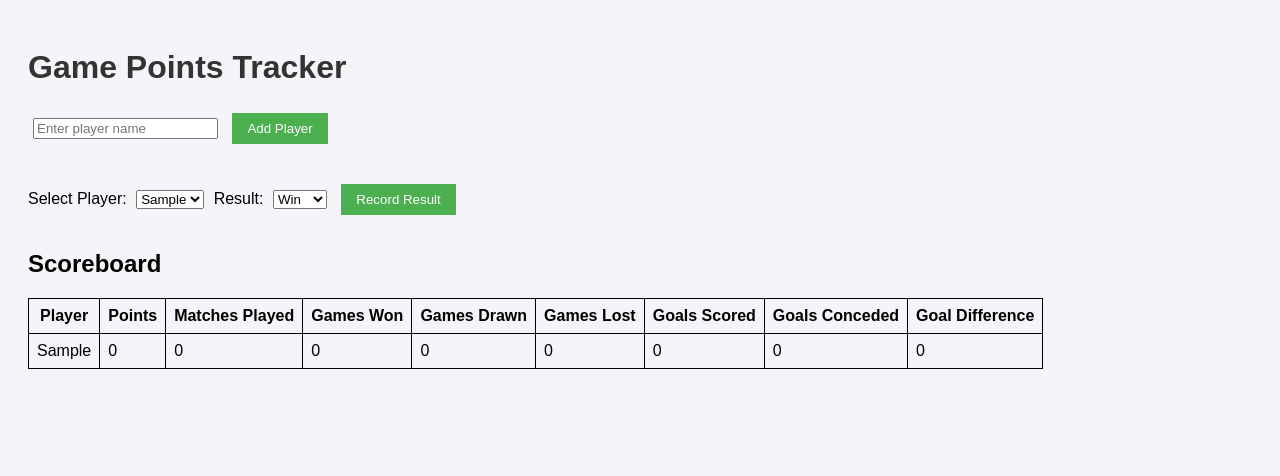
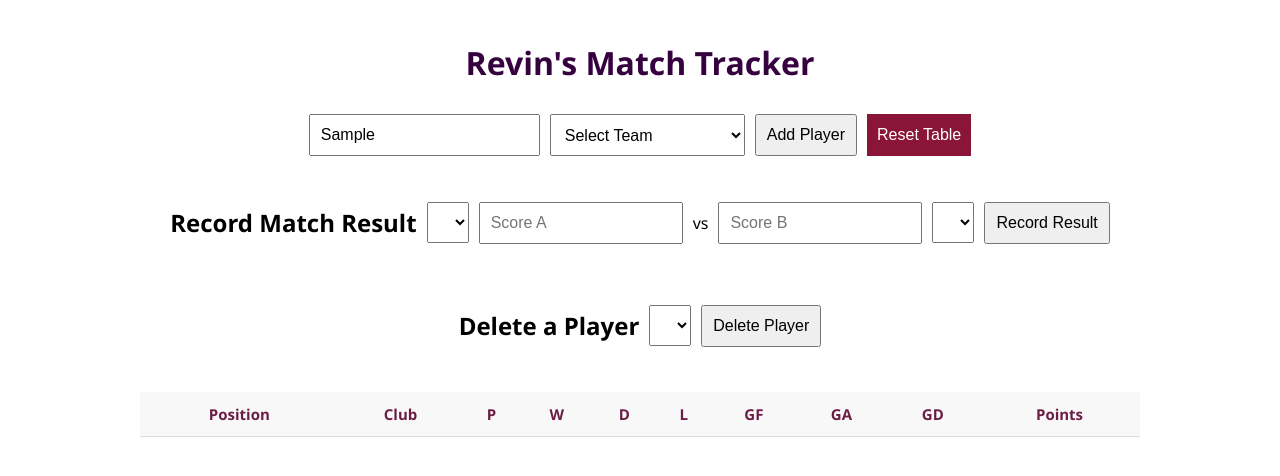
Before and after one commit to Revnin/game-tracker, a plain HTML site: page index.html in a window 1280 px wide. Both pictures are taken after typing "Sample" into the empty fields and a click on the button "Add Player". Drawn offline with Linux system fonts and the light colour scheme.

Commit message:
Add files via upload

```diff
--- a/index.html
+++ b/index.html
@@ -2,85 +2,78 @@
 <html lang="en">
 <head>
   <meta charset="UTF-8" />
-  <meta name="viewport" content="width=device-width, initial-scale=1.0">
-  <title>Game Points Tracker</title>
-  <style>
-    table, th, td {
-      border: 1px solid black;
-      border-collapse: collapse;
-      padding: 8px;
-    }
-    body {
-      font-family: Arial, sans-serif;
-      padding: 20px;
-      background-color: #f4f4f9;
-    }
-    h1 {
-      color: #333;
-    }
-    .container {
-      margin-bottom: 30px;
-    }
-    input, select, button {
-      margin: 5px;
-    }
-    button {
-      padding: 8px 15px;
-      background-color: #4CAF50;
-      color: white;
-      border: none;
-      cursor: pointer;
-    }
-    button:hover {
-      background-color: #45a049;
-    }
-  </style>
+  <meta name="viewport" content="width=device-width, initial-scale=1.0"/>
+  <title>Revin's Match Tracker</title>
+  <link rel="stylesheet" href="styles.css" />
 </head>
 <body>
+  <div class="container">
+    <h1>Revin's Match Tracker</h1>
 
-  <h1>Game Points Tracker</h1>
+    <!-- Add Player Form -->
+    <div class="form">
+      <input type="text" id="playerName" placeholder="Player Name" />
 
-  <!-- Section to add a new player -->
-  <div class="container">
-    <input type="text" id="playerName" placeholder="Enter player name" />
+      <select id="teamSelect">
+        <option value="">Select Team</option>
+        <optgroup label="Premier League">
+          <option value="arsenal">Arsenal</option>
+          <option value="man_city">Manchester City</option>
+          <option value="man_united">Manchester United</option>
+          <option value="chelsea">Chelsea</option>
+          <option value="liverpool">Liverpool</option>
+        </optgroup>
+        <optgroup label="La Liga">
+          <option value="real_madrid">Real Madrid</option>
+          <option value="barcelona">Barcelona</option>
+          <option value="atletico">Atletico Madrid</option>
+          <option value="sevilla">Sevilla</option>
+          <option value="valencia">Valencia</option>
+        </optgroup>
+      </select>
+
       <button onclick="addPlayer()">Add Player</button>
+      <button onclick="resetTable()" class="reset-btn">Reset Table</button>
     </div>
 
-  <!-- Section to record match result -->
-  <div class="container">
-    <label for="selectedPlayer">Select Player:</label>
-    <select id="selectedPlayer"></select>
-
-    <label for="matchResult">Result:</label>
-    <select id="matchResult">
-      <option value="win">Win</option>
-      <option value="draw">Draw</option>
-      <option value="loss">Loss</option>
-    </select>
-
-    <button onclick="recordResult()">Record Result</button>
+    <!-- Match Result Section -->
+    <div class="match-form">
+      <h2>Record Match Result</h2>
+      <select id="teamA"></select>
+      <input type="number" id="scoreA" placeholder="Score A" min="0" />
+      <span>vs</span>
+      <input type="number" id="scoreB" placeholder="Score B" min="0" />
+      <select id="teamB"></select>
+      <button onclick="recordMatch()">Record Result</button>
     </div>
 
-  <!-- Scoreboard -->
-  <h2>Scoreboard</h2>
-  <table id="scoreboard">
+    <!-- Delete Player -->
+    <div class="delete-form">
+      <h2>Delete a Player</h2>
+      <select id="deletePlayerSelect"></select>
+      <button onclick="deletePlayer()">Delete Player</button>
+    </div>
+
+    <!-- Table -->
+    <table id="playersTable">
       <thead>
         <tr>
-        <th>Player</th>
+          <th>Position</th>
+          <th>Club</th>
+          <th>P</th>
+          <th>W</th>
+          <th>D</th>
+          <th>L</th>
+          <th>GF</th>
+          <th>GA</th>
+          <th>GD</th>
           <th>Points</th>
-        <th>Matches Played</th>
-        <th>Games Won</th>
-        <th>Games Drawn</th>
-        <th>Games Lost</th>
-        <th>Goals Scored</th>
-        <th>Goals Conceded</th>
-        <th>Goal Difference</th>
         </tr>
       </thead>
       <tbody></tbody>
     </table>
+  </div>
 
-  <!-- Link to JavaScript file -->
   <script src="script.js"></script>
 </body>
 </html>
--- a/script.js
+++ b/script.js
@@ -1,126 +1,223 @@
+const teams = {
+  arsenal: {
+    name: "Arsenal",
+    logo: "https://upload.wikimedia.org/wikipedia/en/5/53/Arsenal_FC.svg"
+  },
+  man_city: {
+    name: "Manchester City",
+    logo: "https://upload.wikimedia.org/wikipedia/en/e/eb/Manchester_City_FC_badge.svg"
+  },
+  man_united: {
+    name: "Manchester United",
+    logo: "https://upload.wikimedia.org/wikipedia/en/7/7a/Manchester_United_FC_crest.svg"
+  },
+  chelsea: {
+    name: "Chelsea",
+    logo: "https://upload.wikimedia.org/wikipedia/en/c/cc/Chelsea_FC.svg"
+  },
+  liverpool: {
+    name: "Liverpool",
+    logo: "https://upload.wikimedia.org/wikipedia/en/0/0c/Liverpool_FC.svg"
+  },
+  real_madrid: {
+    name: "Real Madrid",
+    logo: "https://upload.wikimedia.org/wikipedia/en/5/56/Real_Madrid_CF.svg"
+  },
+  barcelona: {
+    name: "Barcelona",
+    logo: "https://upload.wikimedia.org/wikipedia/en/4/47/FC_Barcelona_%28crest%29.svg"
+  },
+  atletico: {
+    name: "Atletico Madrid",
+    logo: "https://upload.wikimedia.org/wikipedia/en/f/f4/Atletico_Madrid_2017_logo.svg"
+  },
+  sevilla: {
+    name: "Sevilla",
+    logo: "https://upload.wikimedia.org/wikipedia/en/8/86/Sevilla_CF_logo.svg"
+  },
+  valencia: {
+    name: "Valencia",
+    logo: "https://upload.wikimedia.org/wikipedia/en/c/ce/Valencia_CF.svg"
+  }
+};
+
 let players = [];
 
-// Function to add a new player
+function loadPlayers() {
+  const saved = localStorage.getItem("players");
+  if (saved) players = JSON.parse(saved);
+  sortAndDisplayPlayers();
+  updateMatchDropdowns();
+  updateDeleteDropdown();
+}
+
+function savePlayers() {
+  localStorage.setItem("players", JSON.stringify(players));
+}
+
 function addPlayer() {
   const nameInput = document.getElementById("playerName");
+  const teamKey = document.getElementById("teamSelect").value;
   const name = nameInput.value.trim();
 
-  if (name === "") {
-    alert("Please enter a player name.");
+  if (!name || !teamKey) return alert("Please enter player name and select team.");
+
+  const team = teams[teamKey];
+
+  const player = {
+    name,
+    team: team.name,
+    logo: team.logo,
+    played: 0,
+    won: 0,
+    drawn: 0,
+    lost: 0,
+    gf: 0,
+    ga: 0,
+    gd: 0,
+    points: 0
+  };
+
+  players.push(player);
+  savePlayers();
+  sortAndDisplayPlayers();
+  updateMatchDropdowns();
+  updateDeleteDropdown();
+
+  nameInput.value = "";
+  document.getElementById("teamSelect").value = "";
+}
+
+function sortAndDisplayPlayers() {
+  players.forEach(p => {
+    p.gd = p.gf - p.ga;
+    p.points = p.won * 3 + p.drawn;
+    p.played = p.won + p.drawn + p.lost;
+  });
+
+  players.sort((a, b) => b.points - a.points || b.gd - a.gd || b.gf - a.gf);
+
+  const tbody = document.querySelector("#playersTable tbody");
+  tbody.innerHTML = "";
+
+  players.forEach((player, index) => {
+    const row = tbody.insertRow();
+
+    row.insertCell(0).textContent = index + 1;
+
+    const clubCell = row.insertCell(1);
+    clubCell.className = "club-cell";
+    clubCell.innerHTML = `
+      <img src="${player.logo}" class="club-logo" alt="logo">
+      <span class="club-name">${player.name}</span>
+    `;
+
+    row.insertCell(2).textContent = player.played;
+    row.insertCell(3).textContent = player.won;
+    row.insertCell(4).textContent = player.drawn;
+    row.insertCell(5).textContent = player.lost;
+    row.insertCell(6).textContent = player.gf;
+    row.insertCell(7).textContent = player.ga;
+    row.insertCell(8).textContent = player.gd;
+    row.insertCell(9).textContent = player.points;
+  });
+}
+
+function resetTable() {
+  if (confirm("Reset the table?")) {
+    players = [];
+    localStorage.removeItem("players");
+    sortAndDisplayPlayers();
+    updateMatchDropdowns();
+    updateDeleteDropdown();
+  }
+}
+
+function updateMatchDropdowns() {
+  const teamA = document.getElementById("teamA");
+  const teamB = document.getElementById("teamB");
+  teamA.innerHTML = "";
+  teamB.innerHTML = "";
+
+  players.forEach((player, index) => {
+    const optionA = document.createElement("option");
+    optionA.value = index;
+    optionA.textContent = player.name;
+    const optionB = optionA.cloneNode(true);
+    teamA.appendChild(optionA);
+    teamB.appendChild(optionB);
+  });
+}
+
+function recordMatch() {
+  const aIndex = parseInt(document.getElementById("teamA").value);
+  const bIndex = parseInt(document.getElementById("teamB").value);
+  const scoreA = parseInt(document.getElementById("scoreA").value);
+  const scoreB = parseInt(document.getElementById("scoreB").value);
+
+  if (isNaN(scoreA) || isNaN(scoreB) || aIndex === bIndex) {
+    alert("Enter valid scores and select two different teams.");
     return;
   }
 
-  // Check if player already exists
-  if (players.some(player => player.name === name)) {
-    alert("Player already exists.");
+  const teamA = players[aIndex];
+  const teamB = players[bIndex];
+
+  teamA.gf += scoreA;
+  teamA.ga += scoreB;
+
+  teamB.gf += scoreB;
+  teamB.ga += scoreA;
+
+  if (scoreA > scoreB) {
+    teamA.won++;
+    teamB.lost++;
+  } else if (scoreA < scoreB) {
+    teamB.won++;
+    teamA.lost++;
+  } else {
+    teamA.drawn++;
+    teamB.drawn++;
+  }
+
+  savePlayers();
+  sortAndDisplayPlayers();
+  updateMatchDropdowns();
+  updateDeleteDropdown();
+
+  document.getElementById("scoreA").value = "";
+  document.getElementById("scoreB").value = "";
+}
+
+function updateDeleteDropdown() {
+  const deleteSelect = document.getElementById("deletePlayerSelect");
+  deleteSelect.innerHTML = "";
+
+  players.forEach((player, index) => {
+    const option = document.createElement("option");
+    option.value = index;
+    option.textContent = player.name;
+    deleteSelect.appendChild(option);
+  });
+}
+
+function deletePlayer() {
+  const select = document.getElementById("deletePlayerSelect");
+  const index = parseInt(select.value);
+
+  if (isNaN(index)) {
+    alert("Please select a player to delete.");
     return;
   }
 
-  // Add new player with additional stats
-  players.push({
-    name: name,
-    points: 0,
-    goalsFor: 0,
-    goalsAgainst: 0,
-    matchesPlayed: 0,
-    gamesWon: 0,
-    gamesDrawn: 0,
-    gamesLost: 0,
-    goalDifference: 0
-  });
-
-  nameInput.value = ""; // Clear input
-  updatePlayerDropdown();
-  updateScoreboard();
+  const confirmDelete = confirm(`Delete player "${players[index].name}"?`);
+  if (confirmDelete) {
+    players.splice(index, 1);
+    savePlayers();
+    sortAndDisplayPlayers();
+    updateMatchDropdowns();
+    updateDeleteDropdown();
+  }
 }
 
-// Function to update dropdown list of players
-function updatePlayerDropdown() {
-  const select = document.getElementById("selectedPlayer");
-  select.innerHTML = ""; // Clear existing options
-
-  players.forEach(player => {
-    const option = document.createElement("option");
-    option.value = player.name;
-    option.textContent = player.name;
-    select.appendChild(option);
-  });
-}
-
-// Function to record a result and update points, goal difference, etc.
-function recordResult() {
-  const playerName = document.getElementById("selectedPlayer").value;
-  const result = document.getElementById("matchResult").value;
-
-  // Prompt user for goals scored and conceded
-  const goalsFor = parseInt(prompt("Enter goals scored by " + playerName + ":"));
-  const goalsAgainst = parseInt(prompt("Enter goals conceded by " + playerName + ":"));
-
-  const player = players.find(p => p.name === playerName);
-  if (!player) return;
-
-  // Update match stats
-  player.matchesPlayed++;
-  player.goalsFor += goalsFor;
-  player.goalsAgainst += goalsAgainst;
-  player.goalDifference = player.goalsFor - player.goalsAgainst;
-
-  // Update win/loss/draw based on match result
-  if (result === "win") {
-    player.points += 3;
-    player.gamesWon++;
-  } else if (result === "draw") {
-    player.points += 1;
-    player.gamesDrawn++;
-  } else if (result === "loss") {
-    player.gamesLost++;
-  }
-
-  updateScoreboard();
-}
-
-// Function to update scoreboard table with all stats
-function updateScoreboard() {
-  const tableBody = document.querySelector("#scoreboard tbody");
-  tableBody.innerHTML = ""; // Clear old rows
-
-  players.forEach(player => {
-    const row = document.createElement("tr");
-
-    // Create cells for player stats
-    const nameCell = document.createElement("td");
-    const pointsCell = document.createElement("td");
-    const matchesPlayedCell = document.createElement("td");
-    const gamesWonCell = document.createElement("td");
-    const gamesDrawnCell = document.createElement("td");
-    const gamesLostCell = document.createElement("td");
-    const goalsForCell = document.createElement("td");
-    const goalsAgainstCell = document.createElement("td");
-    const goalDifferenceCell = document.createElement("td");
-
-    // Populate the cells with player data
-    nameCell.textContent = player.name;
-    pointsCell.textContent = player.points;
-    matchesPlayedCell.textContent = player.matchesPlayed;
-    gamesWonCell.textContent = player.gamesWon;
-    gamesDrawnCell.textContent = player.gamesDrawn;
-    gamesLostCell.textContent = player.gamesLost;
-    goalsForCell.textContent = player.goalsFor;
-    goalsAgainstCell.textContent = player.goalsAgainst;
-    goalDifferenceCell.textContent = player.goalDifference;
-
-    // Append the cells to the row
-    row.appendChild(nameCell);
-    row.appendChild(pointsCell);
-    row.appendChild(matchesPlayedCell);
-    row.appendChild(gamesWonCell);
-    row.appendChild(gamesDrawnCell);
-    row.appendChild(gamesLostCell);
-    row.appendChild(goalsForCell);
-    row.appendChild(goalsAgainstCell);
-    row.appendChild(goalDifferenceCell);
-
-    // Add the row to the table
-    tableBody.appendChild(row);
-  });
-}
+window.onload = loadPlayers;
--- /dev/null
+++ b/styles.css
@@ -0,0 +1,101 @@
+body {
+  font-family: 'Segoe UI', sans-serif;
+  background-color: #ffffff;
+  margin: 0;
+  padding: 20px;
+}
+
+.container {
+  max-width: 1000px;
+  margin: auto;
+}
+
+h1 {
+  text-align: center;
+  color: #36013f;
+  margin-bottom: 30px;
+}
+
+.form {
+  display: flex;
+  flex-wrap: wrap;
+  gap: 10px;
+  margin-bottom: 20px;
+  justify-content: center;
+}
+
+.form input,
+.form select,
+.form button {
+  padding: 10px;
+  font-size: 16px;
+  max-width: 220px;
+}
+
+.reset-btn {
+  background-color: #8a1538;
+  color: white;
+  border: none;
+  cursor: pointer;
+}
+
+.reset-btn:hover {
+  background-color: #6b0f2a;
+}
+
+.match-form,
+.delete-form {
+  display: flex;
+  flex-wrap: wrap;
+  gap: 10px;
+  align-items: center;
+  justify-content: center;
+  margin: 30px 0;
+}
+
+.match-form select,
+.match-form input,
+.match-form button,
+.delete-form select,
+.delete-form button {
+  padding: 10px;
+  font-size: 16px;
+  max-width: 180px;
+}
+
+table {
+  width: 100%;
+  border-collapse: collapse;
+  text-align: center;
+  font-size: 15px;
+}
+
+th, td {
+  padding: 12px 6px;
+  border-bottom: 1px solid #ddd;
+}
+
+th {
+  background-color: #f8f8f8;
+  color: #6c1d45;
+  font-weight: bold;
+}
+
+.club-cell {
+  display: flex;
+  align-items: center;
+  gap: 10px;
+  text-align: left;
+}
+
+.club-logo {
+  width: 26px;
+  height: 26px;
+}
+
+.club-name {
+  color: #36013f;
+  text-decoration: underline;
+  cursor: pointer;
+  font-weight: 500;
+}
```
Lines whose indentation alone changed are shown as unchanged.
